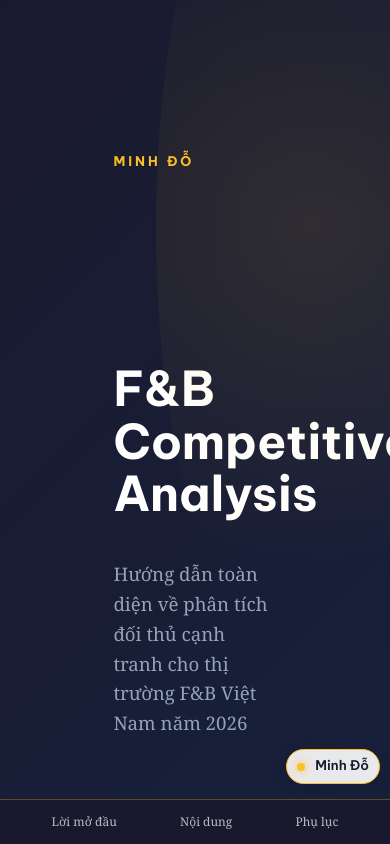
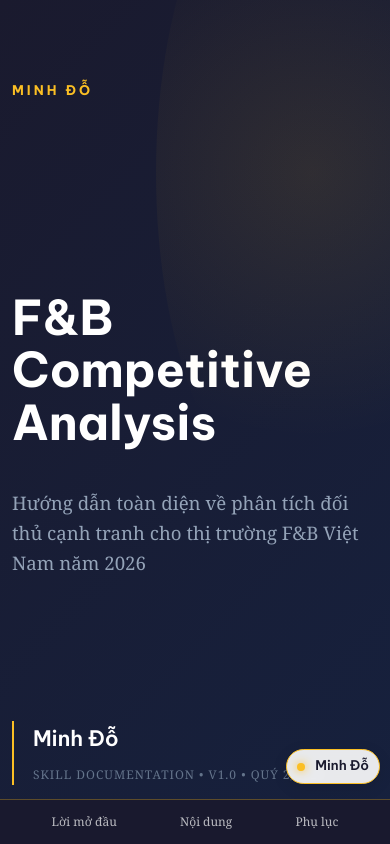
Before and after one commit to dotanminh/fnb-competitive-analysis, a plain HTML site: page fnb-competitive-analysis-book.html in a window 390 px wide. Shown: the top 844 px of the page. Drawn offline with Linux system fonts and the light colour scheme.

Commit message:
ROOT FIX: remove !important from desktop cover padding so mobile can override

```diff
--- a/fnb-competitive-analysis-book.html
+++ b/fnb-competitive-analysis-book.html
@@ -331,7 +331,7 @@
             justify-content: center;
             align-items: flex-start;
             text-align: left;
-            padding: 40mm 30mm !important;
+            padding: 40mm 30mm;
             background: linear-gradient(135deg, #1a1a2e 0%, #16213e 100%);
             color: white;
             position: relative;
```
Also changed, not shown: index.html (+1 -1 lines).
